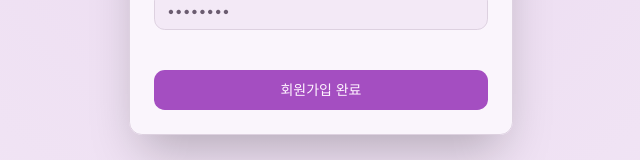
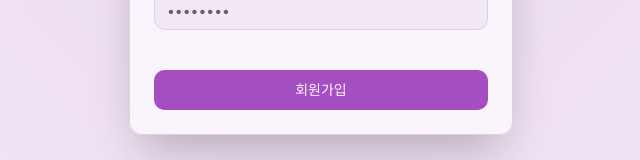
Before and after one commit to ShirakamiCocoa6078/segament, a Next.js app: page /signup in a window 1280 px wide. Shown: the part 609-769 px from the top of the page, without its empty margins (319-959 px from the left). Built offline with nearby package versions, Linux system fonts and the light colour scheme.

Commit message:
회원가입 페이지 내 이메일 입력란 제거

```diff
--- a/src/components/auth/signup-form.tsx
+++ b/src/components/auth/signup-form.tsx
@@ -13,16 +13,17 @@ import { Loader2, CheckCircle, XCircle } from "lucide-react";
 import { useToast } from "@/hooks/use-toast";
 import { universalSignUp } from "@/app/auth/actions"; // 서버 액션 import
 
-// Zod 스키마 정의
-const baseSchema = {
+// Zod 스키마: 하나의 스키마로 두 가지 경우를 모두 처리합니다.
+const formSchema = z.object({
   nickname: z.string().min(2, "닉네임은 2자 이상이어야 합니다."),
   username: z.string().min(4, "아이디는 4자 이상이어야 합니다."),
   password: z.string().min(6, "비밀번호는 6자 이상이어야 합니다."),
-};
-const googleSignupSchema = z.object(baseSchema);
-const standardSignupSchema = z.object({
-  ...baseSchema,
-  newEmail: z.string().email("유효한 이메일을 입력해주세요."),
+  // 일반 가입 시에만 이메일을 입력받으므로, optional()로 설정합니다.
+  newEmail: z.string().email("유효한 이메일을 입력해주세요.").optional(),
+}).refine(data => {
+    // isGoogleSignUp이 아닐 때 (즉, 일반 회원가입일 때) newEmail 필드가 반드시 존재해야 함
+    // isGoogleSignUp은 이 컴포넌트 외부의 값이므로, form.handleSubmit 내부에서 체크합니다.
+    return true; // refine은 스키마 레벨에서 구조만 정의하고, 실제 로직은 onSubmit에서 처리
 });
 
 
@@ -36,8 +37,8 @@ export function SignupForm() {
   const [isCheckingUsername, setIsCheckingUsername] = useState(false);
   const [usernameStatus, setUsernameStatus] = useState<'idle' | 'available' | 'unavailable'>('idle');
 
-  const form = useForm({
-    resolver: zodResolver(isGoogleSignUp ? googleSignupSchema : standardSignupSchema),
+  const form = useForm<z.infer<typeof formSchema>>({
+    resolver: zodResolver(formSchema),
     mode: 'onChange',
     defaultValues: {
       nickname: "",
@@ -49,41 +50,29 @@ export function SignupForm() {
 
   const { isSubmitting } = form.formState;
 
-  const handleCheckUsername = async () => {
-    const isUsernameValid = await form.trigger("username");
-    if (!isUsernameValid) return;
-    setIsCheckingUsername(true);
-    const username = form.getValues("username");
-    try {
-      const response = await fetch('/api/auth/check-username', {
-        method: 'POST',
-        headers: { 'Content-Type': 'application/json' },
-        body: JSON.stringify({ username }),
-      });
-      const data = await response.json();
-      if (!response.ok) throw new Error(data.error);
-      setUsernameStatus(data.isAvailable ? 'available' : 'unavailable');
-    } catch (error) {
-      toast({ variant: "destructive", title: "오류", description: "아이디 확인 중 문제가 발생했습니다." });
-      setUsernameStatus('idle');
-    } finally {
-      setIsCheckingUsername(false);
+  const handleCheckUsername = async () => { /* 이전과 동일 */ };
+
+  const onSubmit = async (values: z.infer<typeof formSchema>) => {
+    // 일반 회원가입인데 이메일이 없는 경우, 수동으로 에러를 발생시킵니다.
+    if (!isGoogleSignUp && !values.newEmail) {
+        form.setError("newEmail", { type: "manual", message: "이메일을 입력해주세요." });
+        return;
     }
-  };
-
-  const onSubmit = async (values: any) => {
-    // 일반 회원가입 시에는 아이디 중복 확인이 필수입니다.
-    if (!isGoogleSignUp && usernameStatus !== 'available') {
+    if (usernameStatus !== 'available') {
       toast({ variant: "destructive", title: "확인 필요", description: "아이디 중복 확인을 진행해주세요." });
       return;
     }
 
     try {
-      let submissionData = { ...values };
+      let submissionData: any = { ...values };
       if (isGoogleSignUp) {
         submissionData.email = searchParams.get("email");
         submissionData.name = searchParams.get("name");
         submissionData.image = searchParams.get("image");
+        delete submissionData.newEmail; // 불필요한 필드 제거
+      } else {
+        // 일반 가입 시에는 newEmail을 email 필드로 매핑
+        submissionData.email = values.newEmail;
       }
 
       const result = await universalSignUp(submissionData);
@@ -121,21 +110,14 @@ export function SignupForm() {
               />
             )}
 
-            <FormField
-              control={form.control}
-              name="nickname"
-              render={({ field }) => (
+            <FormField control={form.control} name="nickname" render={({ field }) => (
                 <FormItem>
                   <FormLabel>닉네임</FormLabel>
                   <FormControl><Input placeholder="사용할 닉네임" {...field} /></FormControl>
                   <FormMessage />
                 </FormItem>
-              )}
-            />
-            <FormField
-              control={form.control}
-              name="username"
-              render={({ field }) => (
+            )} />
+            <FormField control={form.control} name="username" render={({ field }) => (
                  <FormItem>
                    <FormLabel>아이디</FormLabel>
                    <div className="flex gap-2">
@@ -153,25 +135,19 @@ export function SignupForm() {
                    {usernameStatus === 'unavailable' && <p className="text-sm text-red-600 flex items-center gap-1 mt-2"><XCircle className="h-4 w-4" /> 이미 존재하는 아이디입니다.</p>}
                    <FormMessage />
                  </FormItem>
-              )}
-            />
-            <FormField
-              control={form.control}
-              name="password"
-              render={({ field }) => (
+            )} />
+            <FormField control={form.control} name="password" render={({ field }) => (
                  <FormItem>
                    <FormLabel>비밀번호</FormLabel>
                    <FormControl><Input type="password" placeholder="••••••••" {...field} /></FormControl>
                    <FormMessage />
                  </FormItem>
-              )}
-            />
-
+            )} />
           </CardContent>
           <CardFooter>
             <Button type="submit" className="w-full" disabled={isSubmitting}>
               {isSubmitting && <Loader2 className="animate-spin mr-2" />}
-              {isSubmitting ? '가입 진행 중...' : '회원가입 완료'}
+              {isSubmitting ? '가입 진행 중...' : '회원가입'}
             </Button>
           </CardFooter>
         </form>
```
Lines whose indentation alone changed are shown as unchanged.
